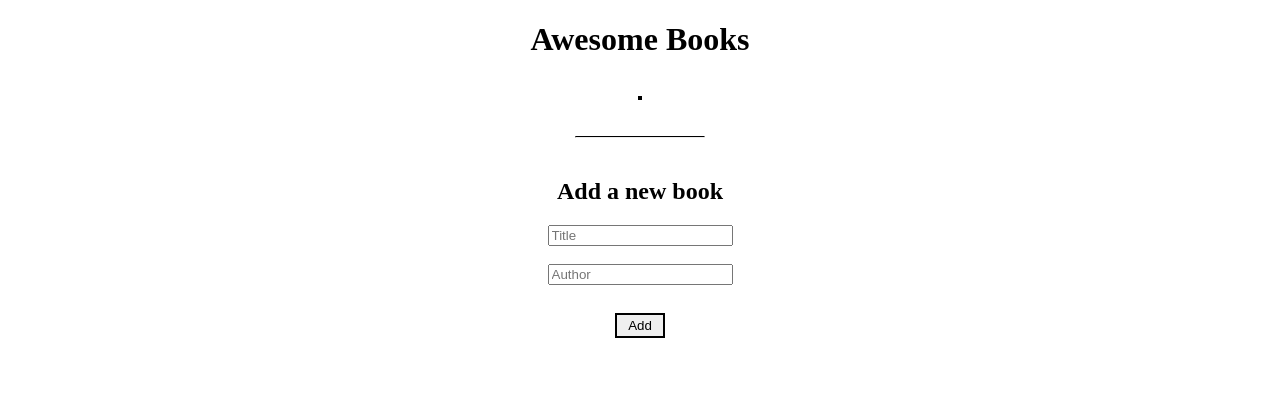
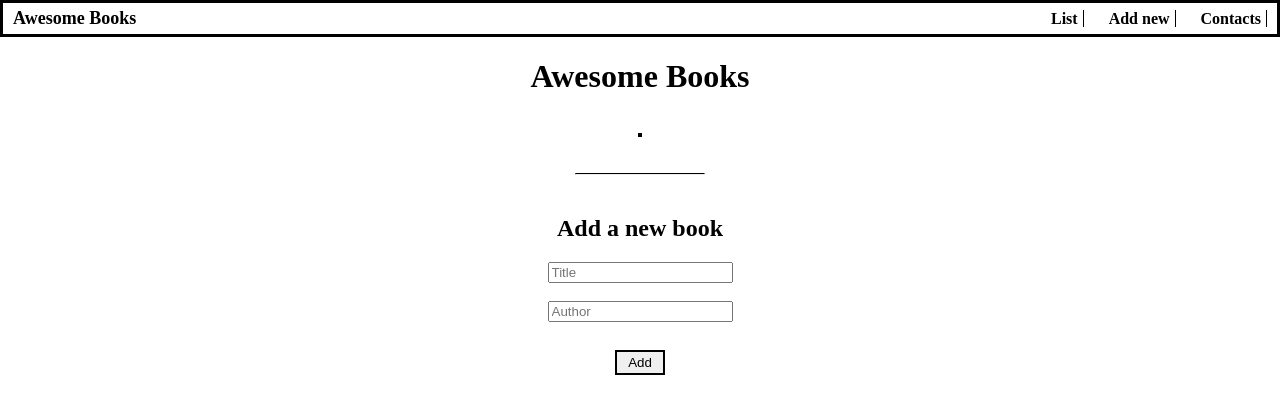
Before and after one commit to hamidazim321/Awesome-Books, a website: page index.html in a window 1280 px wide. Drawn offline with Linux system fonts and the light colour scheme.

Commit message:
Add Navbar

```diff
--- a/index.html
+++ b/index.html
@@ -8,6 +8,15 @@
     <title>Awesome Books</title>
 </head>
 <body>
+  <nav id="Navbar">
+    <p class="Nav-brand">Awesome Books</p>
+    <ul class="nav-items">
+      <li><a href="#">List</a></li>
+      <li><a href="#">Add new</a></li>
+      <li><a href="#">Contacts</a></li>
+    </ul>
+  </nav>
+
   <div class="container-home">
   <h1 class="heading">Awesome Books</h1>
   <!-- Container for the loaded books -->
--- a/styles.css
+++ b/styles.css
@@ -1,5 +1,38 @@
 body {
   margin: auto;
+}
+
+#Navbar {
+  display: flex;
+  align-items: center;
+  justify-content: space-between;
+  border: solid;
+  padding: 5px 10px;
+}
+
+.Nav-brand {
+  font-weight: bolder;
+  font-style: normal;
+  font-size: large;
+  margin: 0;
+  padding: 0;
+}
+
+.nav-items {
+  display: flex;
+  list-style: none;
+  gap: 20px;
+  margin: 0;
+  padding: 0;
+}
+
+.nav-items li a {
+  font-size: medium;
+  font-weight: 600;
+  border-right: solid 1px;
+  padding: 0 5px;
+  text-decoration: none;
+  color: black;
 }
 
 hr.line1 {
```
Lines whose indentation alone changed are shown as unchanged.
